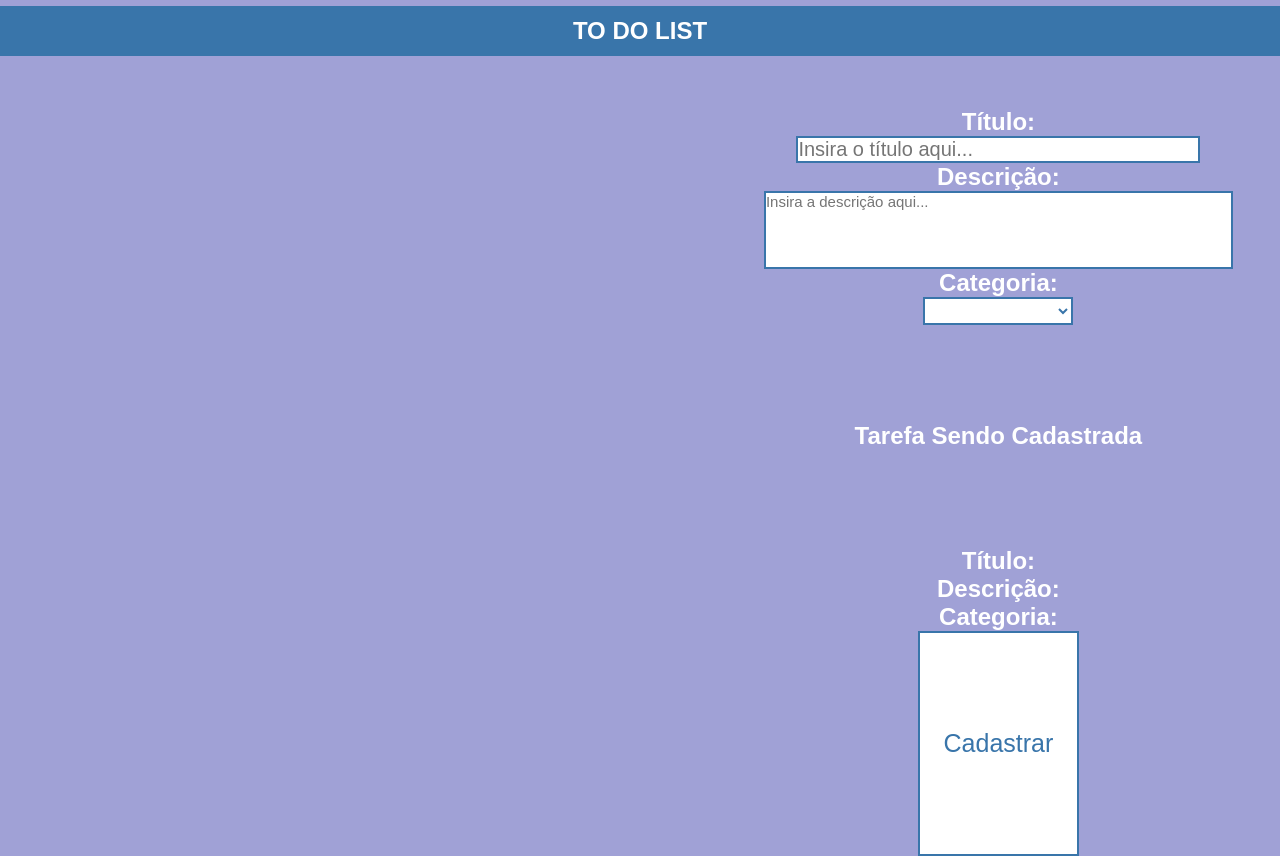
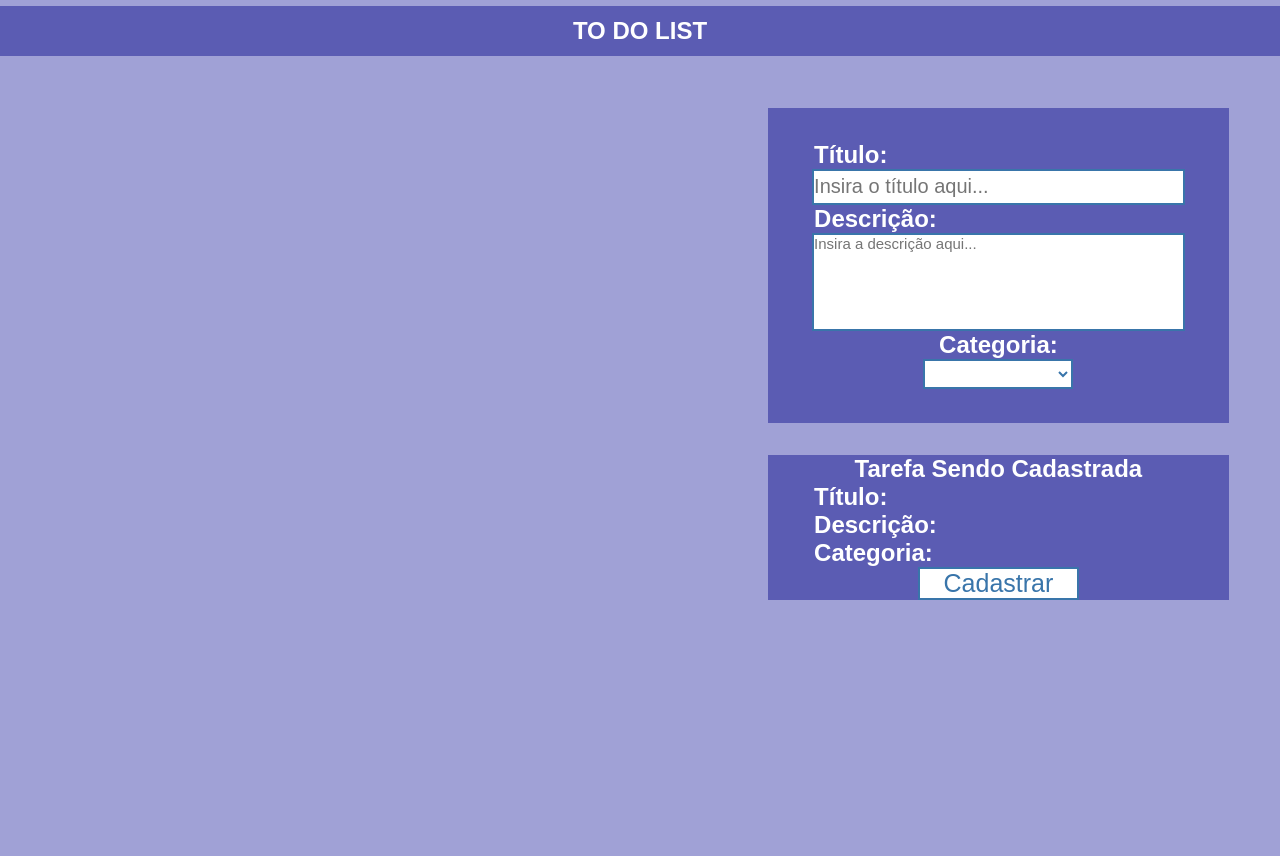
Before and after one commit to Otavio-Miguel-Rocha/to-do-list, an Angular app: page / in a window 1280 px wide. Built offline with nearby package versions, Linux system fonts and the light colour scheme.

Commit message:
Estiliza e deixa o to-do-list em uma versão beta

```diff
--- a/src/app/app.component.css
+++ b/src/app/app.component.css
@@ -1,11 +1,16 @@
 header {
   display: flex;
-  background-color: rgb(57, 117, 170);
+  background-color: rgb(91, 92, 179);
   margin-top: 0.5%;
   width: 100%;
   height: 50px;
   justify-content: center;
 }
+/* UTILITIES */
+.wordBreak {
+  word-break: break-all;
+}
+
 /* GRID-MAIN */
 #main-grid {
   display: grid;
@@ -20,23 +25,31 @@ header {
   align-items: center;
   margin-top: 10%;
 }
+/* / */
+/* LEFT SIDE TASKS */
 .div-tarefas {
   display: grid;
   grid-template-columns: 80% 20%;
   width: 80%;
   height: 10%;
   margin-bottom: 3%;
-  border: 2px solid white;
+  margin-top: 3%;
 }
 .tarefa-registrada {
   color: aliceblue;
   justify-content: center;
+  border: 2px solid white;
 }
 #tittle-tarefa {
   display: flex;
   width: 100%;
   height: 40%;
   border-bottom: 2px solid white;
+}
+.description-div {
+  height: 100%;
+  display: flex;
+  border: 2px solid white;
 }
 #right-grid-inputs-list {
   display: flex;
@@ -57,57 +70,42 @@ header {
   border: 2px solid rgb(160, 161, 214);
   cursor: pointer;
 }
+/* / */
 /* CADASTRO */
-#cadastro-div {
-  color: white;
+.div-main-register {
   display: flex;
-  width: 70%;
-  height: 100%;
+  flex-direction: column;
+  justify-content: center;
+  align-items: center;
+  width: 100%;
+  background-color: rgb(91, 92, 179);
+  max-height: 100vh;
 }
-#informations-cadastro {
-  display: grid;
-  width: 100%;
-  height: 100%;
-  grid-template-rows: 30% 50% 20%;
-  flex-direction: column;
+.text-div-main-register {
+  align-self: baseline;
+  margin-left: 10%;
+  background-color: inherit;
 }
+
 .inputs-buttons-cadastro {
   background-color: white;
   border: 2px solid rgb(57, 117, 170);
   color: rgb(57, 117, 170);
-}
-
-.grid-elements {
-  display: flex;
-  width: 80%;
-  height: 100%;
   justify-content: center;
   align-items: center;
-  flex-direction: column;
 }
 #tituloTarefa {
   display: flex;
-  width: 400px;
-  height: 60px;
+  width: 80%;
+  height: 10%;
   font-size: 20px;
 }
-.grid-inside {
-  display: grid;
-  width: 100%;
-  height: 100%;
-  grid-template-columns: 70% 30%;
-}
 #descricao-tarefa {
+  display: flex;
+  width: 80%;
+  height: 30%;
   font-size: 15px;
-  height: 250px;
   resize: none;
-  overflow: auto;
-}
-#grid-categoria-cadastrar {
-  display: grid;
-  width: 100%;
-  height: 100%;
-  grid-template-rows: 100%;
 }
 #select-categoria {
   display: flex;
@@ -115,6 +113,17 @@ header {
   height: 30px;
   font-size: 20px;
   text-align: center;
+  cursor: pointer;
+}
+
+/* VISUALIZADOR DO CADASTRO */
+.viewer-current-register {
+  margin-top: 7%;
+}
+.description-view {
+  display: flex;
+  width: 80%;
+  height: 100%;
 }
 
 #botao-cadastro {
@@ -126,25 +135,3 @@ header {
   font-size: 25px;
   cursor: pointer;
 }
-
-#tarefa-sendo-cadastrada {
-  display: grid;
-  grid-template-rows: 10% 20% 40% 15% 15%;
-  width: 70%;
-  height: 100%;
-  flex-direction: column;
-  border: 2px solid rgb(57, 117, 170);
-}
-.grid-view {
-  display: flex;
-  width: 100%;
-  height: 100%;
-  justify-content: center;
-  align-items: center;
-}
-#conteudo-view {
-  display: flex;
-  width: 100%;
-  height: 100%;
-  overflow: auto;
-}
--- a/src/app/app.component.html
+++ b/src/app/app.component.html
@@ -3,13 +3,16 @@
 </header>
 <main>
   <section id="main-grid">
+    <!-- LEFT-GRID-LIST -->
     <div class="grid-show-default">
       <div *ngFor="let tarefa of tarefas; index as indice" class="div-tarefas">
         <div class="tarefa-registrada">
           <div id="tittle-tarefa">
-            <h3>Tarefa: {{ tarefa.titulo }}</h3>
+            <h3 class="wordBreak">Tarefa: {{ tarefa.titulo }}</h3>
           </div>
-          <p>Descrição: {{ tarefa.descricao }}</p>
+          <div class="description-div">
+            <p class="wordBreak">Descrição: {{ tarefa.descricao }}</p>
+          </div>
         </div>
         <div id="right-grid-inputs-list">
           <select
@@ -17,7 +20,7 @@
             (click)="mudarCategoria(tarefa.categoria, indice)"
             [(ngModel)]="tarefa.categoria"
           >
-            <option>{{ tarefa.categoria }}</option>
+            <option>Selecione uma Categoria</option>
             <option>To-Do</option>
             <option>Doing</option>
             <option>Done</option>
@@ -30,7 +33,8 @@
     </div>
     <!-- RIGHT-GRID-REGISTER -->
     <div class="grid-show-default">
-      <h1>Título:</h1>
+      <div class="div-main-register">
+        <h1 class="text-div-main-register">Título:</h1>
         <input
           placeholder="Insira o título aqui..."
           maxlength="30"
@@ -38,7 +42,7 @@
           id="tituloTarefa"
           class="inputs-buttons-cadastro"
         />
-      <h1>Descrição:</h1>
+        <h1 class="text-div-main-register">Descrição:</h1>
         <textarea
           rows="10"
           cols="50"
@@ -47,24 +51,47 @@
           class="inputs-buttons-cadastro"
           id="descricao-tarefa"
         ></textarea>
-      <h1 style="text-align: center">Categoria:</h1>
+        <h1
+          class="text-div-main-register"
+          style="align-self: center; margin-left: 0%"
+        >
+          Categoria:
+        </h1>
         <select
           [(ngModel)]="tarefa.categoria"
           class="inputs-buttons-cadastro"
           id="select-categoria"
         >
+          <option>Selecione uma Categoria</option>
           <option>To-Do</option>
           <option>Doing</option>
           <option>Done</option>
         </select>
-      <h1 class="grid-view">Tarefa Sendo Cadastrada</h1>
+      </div>
+      <div class="div-main-register viewer-current-register">
+        <h1
+          class="text-div-main-register"
+          style="align-self: center; margin-left: 0%"
+        >
+          Tarefa Sendo Cadastrada
+        </h1>
 
-      <h2>Título: {{ tarefa.titulo }}</h2>
+        <h2 class="text-div-main-register">Título:</h2>
+        <div class="description-view">
+          <p class="wordBreak">
+            {{ tarefa.titulo }}
+          </p>
+        </div>
 
-      <h2>Descrição:</h2>
-      <p>{{ tarefa.descricao }}</p>
-
-      <h2>Categoria: {{ tarefa.categoria }}</h2>
+        <h2 class="text-div-main-register">Descrição:</h2>
+        <div class="description-view">
+          <p class="wordBreak">
+            {{ tarefa.descricao }}
+          </p>
+        </div>
+        <h2 class="text-div-main-register">
+          Categoria: {{ tarefa.categoria }}
+        </h2>
         <button
           (click)="cadastrarUsuario()"
           id="botao-cadastro"
@@ -73,5 +100,6 @@
           Cadastrar
         </button>
       </div>
+    </div>
   </section>
 </main>
--- a/src/app/app.component.ts
+++ b/src/app/app.component.ts
@@ -40,6 +40,7 @@ export class AppComponent implements OnInit {
     localStorage.setItem("Tarefas", JSON.stringify(this.tarefas));
     this.tarefa.titulo = "";
     this.tarefa.descricao = "";
+    this.tarefa.categoria = "Selecione uma Categoria";
   }
   remover(codigo: number): void {
     this.tarefas.splice(codigo, 1);
--- a/src/nav/nav.component.css
+++ b/src/nav/nav.component.css
@@ -4,7 +4,7 @@
   height: 100%;
   justify-content: center;
   align-items: center;
-  background-color: rgb(57, 117, 170);
+  background-color: rgb(91, 92, 179);
 }
 a {
   text-decoration: none;
@@ -14,7 +14,7 @@ a {
   list-style-type: none;
   color: aliceblue;
   cursor: pointer;
-  background-color: rgb(57, 117, 170);
+  background-color: rgb(91, 92, 179);
 }
 .text-navegation-items:hover {
   border-bottom: 2px solid aliceblue;
--- a/src/nav/nav.component.html
+++ b/src/nav/nav.component.html
@@ -2,7 +2,7 @@
   <ul>
     <a href="../index.html"
       ><li class="text-navegation-items">
-        <h2 style="background-color: rgb(57, 117, 170)">TO DO LIST</h2>
+        <h2 style="background-color: rgb(91, 92, 179)">TO DO LIST</h2>
       </li></a
     >
   </ul>
```
Lines whose indentation alone changed are shown as unchanged.
